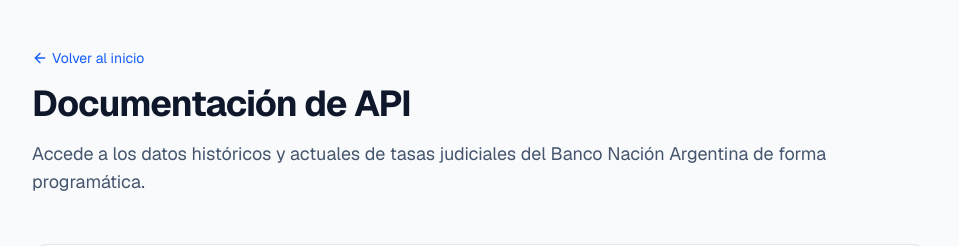
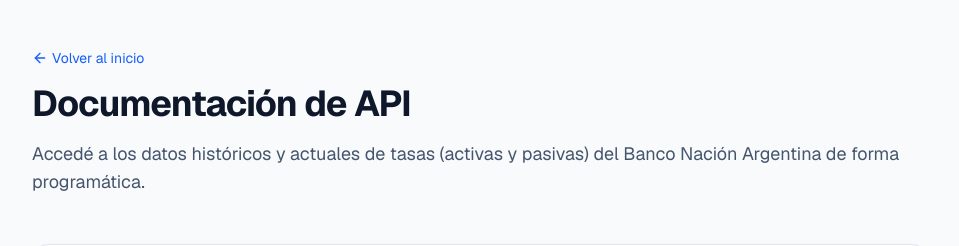
Before and after one commit to changazo/tasas-bna-api, a Next.js app: page /api-docs in a window 1280 px wide. Shown: the top 246 px of the page, without its empty margins (160-1119 px from the left). Built offline with nearby package versions, Linux system fonts and the light colour scheme.

Commit message:
Update API documentation description in Spanish

```diff
--- a/app/api-docs/page.tsx
+++ b/app/api-docs/page.tsx
@@ -14,7 +14,7 @@ export default function ApiDocs() {
           </Link>
           <h1 className="text-4xl font-bold tracking-tight text-slate-900">Documentación de API</h1>
           <p className="text-lg text-slate-600">
-            Accede a los datos históricos y actuales de tasas judiciales del Banco Nación Argentina de forma programática.
+            Accedé a los datos históricos y actuales de tasas (activas y pasivas) del Banco Nación Argentina de forma programática.
           </p>
         </div>
 
```
